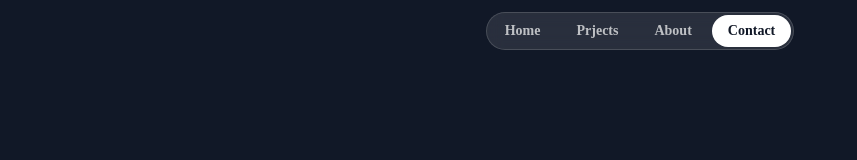
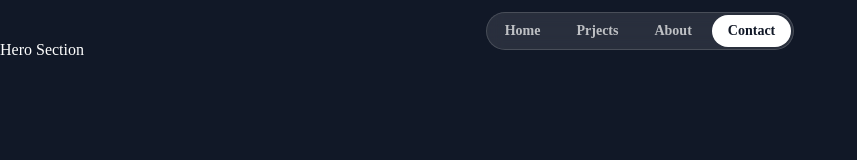
Before and after one commit to First-Step-company/portfolio, a Next.js app: page / in a window 1280 px wide. Shown: the top 160 px of the page, without its empty margins (0-857 px from the left). Built offline with nearby package versions, Linux system fonts and the light colour scheme; a web font is replaced by a local one.

Commit message:
Auto-update: Sat 11/30/2024 22:07:49.74

```diff
--- a/src/app/page.tsx
+++ b/src/app/page.tsx
@@ -1,8 +1,10 @@
 import { Header } from "@/sections/Header";
+import { HeroSection } from "@/sections/Hero";
 export default function Home() {
   return (
     <div>
         <Header />
+        <HeroSection/>
     </div>
   );
 }
```
